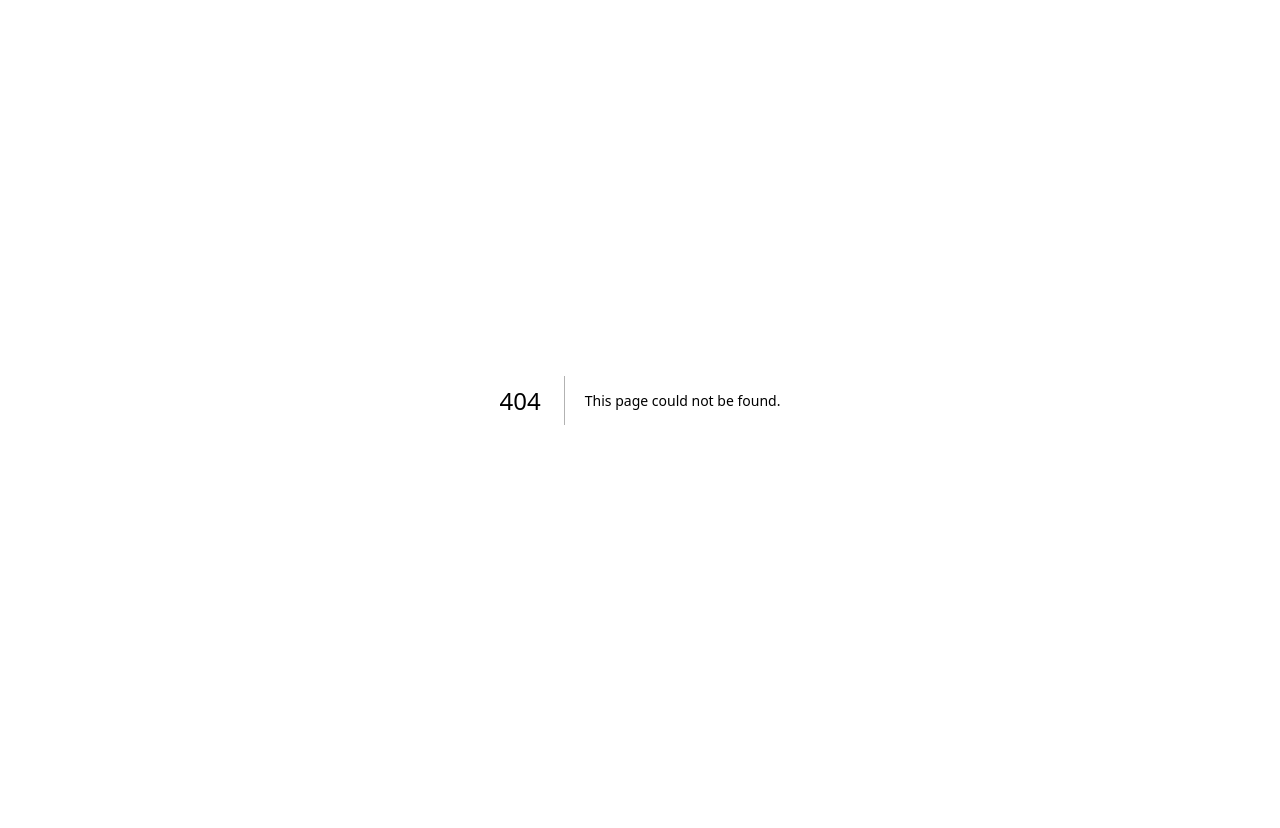
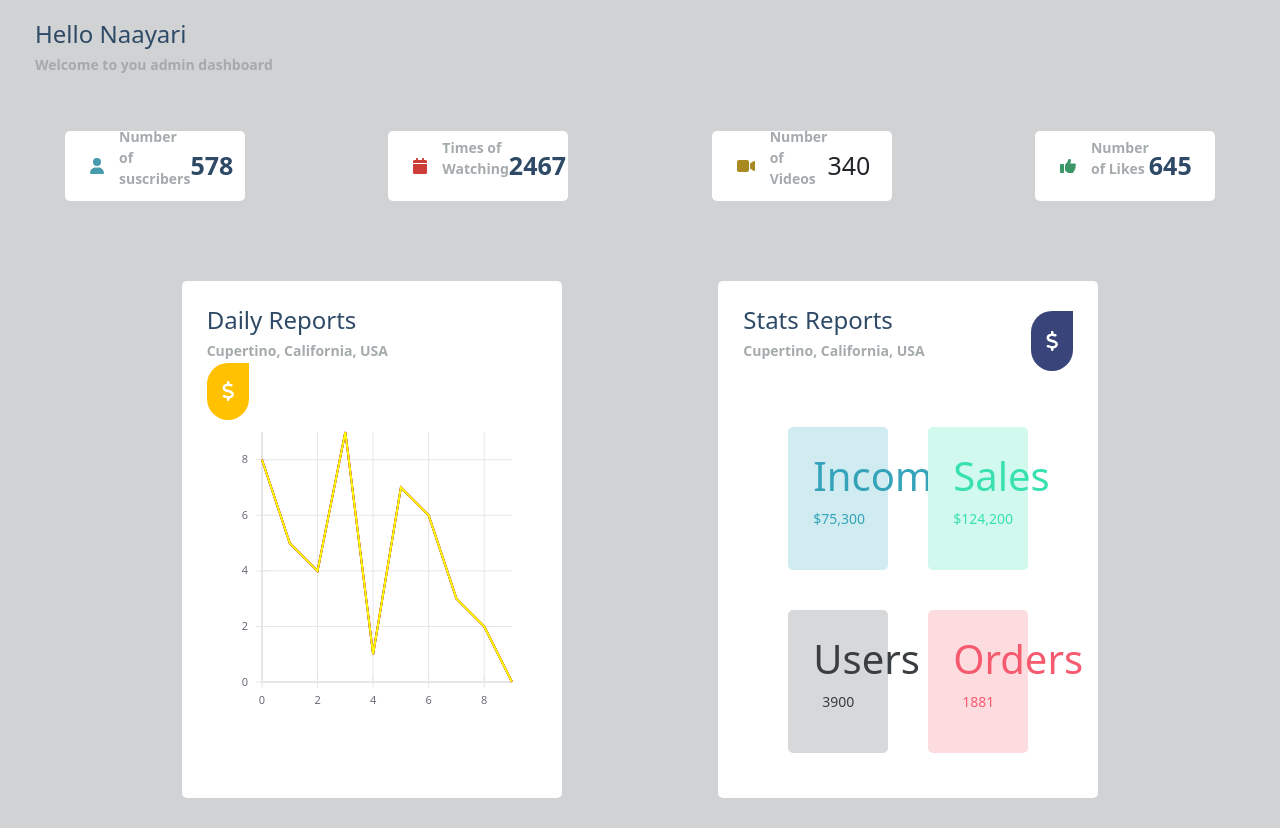
Before and after one commit to Bemazepedaib/-naayari-tours-frontEnd, a Next.js app: page /elements/AdminDashboard/Princ in a window 1280 px wide. Before the commit this address had no page. Before the commit the page ends 800 px from the top, so only its background shows below. Built offline with nearby package versions, Linux system fonts and the light colour scheme.

Commit message:
Added Princ View

```diff
--- a/package.json
+++ b/package.json
@@ -23,6 +23,7 @@
     "react": "18.2.0",
     "react-awesome-reveal": "^4.2.3",
     "react-bootstrap": "^2.7.2",
-    "react-dom": "18.2.0"
+    "react-dom": "18.2.0",
+    "react-vis": "^1.11.12"
   }
 }
--- /dev/null
+++ b/src/pages/elements/AdminDashboard/Chart.js
@@ -0,0 +1,35 @@
+import React from 'react'
+import '../../../../node_modules/react-vis/dist/style.css'
+import { XYPlot, LineSeries, XAxis, YAxis, VerticalGridLines, HorizontalGridLines } from 'react-vis'
+
+function Chart() {
+
+    const data =[
+        { x: 0, y: 8},
+        { x: 1, y: 5},
+        { x: 2, y: 4},
+        { x: 3, y: 9},
+        { x: 4, y: 1},
+        { x: 5, y: 7},
+        { x: 6, y: 6},
+        { x: 7, y: 3},
+        { x: 8, y: 2},
+        { x: 9, y: 0},
+    ]
+
+  return (
+    <div style={{marginTop:'15px'}}>
+        <XYPlot height={300} width={300}>
+            <VerticalGridLines/>
+            <HorizontalGridLines/>
+            <XAxis/>
+            <YAxis/>
+            <LineSeries data={data} color='red'/>
+            <LineSeries data={data} color='purple'/>
+            <LineSeries data={data} color='yellow'/>
+        </XYPlot>
+    </div>
+  )
+}
+
+export default Chart;
--- /dev/null
+++ b/src/pages/elements/AdminDashboard/Princ.js
@@ -0,0 +1,103 @@
+import React from 'react'
+import Styles from '../../../styles/elementStyles/Princ.module.css';
+import Chart from './Chart';
+import { FontAwesomeIcon } from '@fortawesome/react-fontawesome'
+import { faUser, faCalendar, faVideoCamera, faThumbsUp, faUsd } from '@fortawesome/free-solid-svg-icons'
+
+function Princ() {
+
+    const lonk = "https://drive.google.com/uc?export=view&id=";
+    const avatar = "1c0JUYO3Kta4vIAd3oTJfNwd4bXBKkzFJ";
+
+    return (
+        <main className={Styles.mainAdmin}>
+            <div className={Styles.mainContainerAdmin}>
+                <div className={Styles.mainTitleAdmin}>
+                    <div className={Styles.mainGreeting}>
+                        <h1>Hello Naayari</h1>
+                        <p>Welcome to you admin dashboard</p>
+                    </div>
+                </div>
+
+                <div className={Styles.mainCardsAdmin}>
+                    <div className={Styles.cardAdmin}>
+                        <i className={Styles.textLightblue}><FontAwesomeIcon icon={faUser} /></i>
+                        <div className={Styles.cardInner}>
+                            <p className={Styles.textPrimaryP}>Number of suscribers</p>
+                            <span className={`${Styles.fontBold} ${Styles.textTitle}`}>578</span>
+                        </div>
+                    </div>
+
+                    <div className={Styles.cardAdmin}>
+                        <i className={Styles.textRed}><FontAwesomeIcon icon={faCalendar} /></i>
+                        <div className={Styles.cardInner}>
+                            <p className={Styles.textPrimaryP}> Times of Watching</p>
+                            <span className={`${Styles.fontBold} ${Styles.textTitle}`}> 2467</span>
+                        </div>
+                    </div>
+
+                    <div className={Styles.cardAdmin}>
+                        <i className={Styles.textYellow}><FontAwesomeIcon icon={faVideoCamera} /></i>
+                        <div className={Styles.cardInner}>
+                            <p className={Styles.textPrimaryP}>Number of Videos</p>
+                            <span className={Styles.fontBoldTextTitle}>340</span>
+                        </div>
+                    </div>
+
+                    <div className={Styles.cardAdmin}>
+                        <i className={Styles.textGreen}><FontAwesomeIcon icon={faThumbsUp} /></i>
+                        <div className={Styles.cardInner}>
+                            <p className={Styles.textPrimaryP}>Number of Likes</p>
+                            <span className={`${Styles.fontBold} ${Styles.textTitle}`}>645</span>
+                        </div>
+                    </div>
+                </div>
+
+                <div className={Styles.charts}>
+                    <div className={Styles.chartsLeft}>
+                        <div className={Styles.chartsLeftTitle}>
+                            <div>
+                                <h1>Daily Reports</h1>
+                                <p >Cupertino, California, USA</p>
+                            </div>
+                            <i><FontAwesomeIcon icon={faUsd} /></i>
+                        </div>
+                        <div className={Styles.chartPrins}>
+                            <Chart />
+                        </div>
+                    </div>
+
+                    <div className={Styles.chartsRight}>
+                        <div className={Styles.chartsRightTitle}>
+                            <div>
+                                <h1>Stats Reports</h1>
+                                <p className={Styles.Stats}>Cupertino, California, USA</p>
+                            </div>
+                            <i><FontAwesomeIcon icon={faUsd} /></i>
+                        </div>
+                        <div className={Styles.chartsRightCards}>
+                            <div className={Styles.PrinsCard1}>
+                                <h1>Income</h1>
+                                <p className={Styles.PrinsIncome}>$75,300</p>
+                            </div>
+                            <div className={Styles.PrinsCard2}>
+                                <h1>Sales</h1>
+                                <p className={Styles.PrinsSales}>$124,200</p>
+                            </div>
+                            <div className={Styles.PrinsCard3}>
+                                <h1>Users</h1>
+                                <p className={Styles.PrinsUsers}>3900</p>
+                            </div>
+                            <div className={Styles.PrinsCard4}>
+                                <h1>Orders</h1>
+                                <p className={Styles.PrinsOrders}>1881</p>
+                            </div>
+                        </div>
+                    </div>
+                </div>
+            </div>
+        </main>
+    )
+}
+
+export default Princ;
--- a/src/pages/sites/Dashboard.js
+++ b/src/pages/sites/Dashboard.js
@@ -2,15 +2,19 @@
 import { React } from 'react'
 import NavbarAdmin from '../elements/AdminDashboard/NavbarAdmin';
 import SidebarAdmin from '../elements/AdminDashboard/SidebarAdmin';
+import Princ from '../elements/AdminDashboard/Princ';
+import Styles from '../../styles/Dashboard.module.css'
+
 
 
 function Dashboard() {
 
 
   return (
-    <div className='DashBoardContainer'>
+    <div className={Styles.DashBoardContainer}>
       <NavbarAdmin></NavbarAdmin>
       <SidebarAdmin></SidebarAdmin>
+      <Princ />
     </div>
   )
 }
--- /dev/null
+++ b/src/styles/elementStyles/Princ.module.css
@@ -0,0 +1,249 @@
+
+.textPrimaryP {
+    color: #a5aaad;
+    font-size: 14px;
+    font-weight: 700;
+}
+
+.fontBold {
+    font-weight: 700;
+}
+
+.textTitle{
+    color: #2e4a66;
+}
+
+.textLightblue{
+    color:#469cac;
+}
+
+.textRed{
+    color:#cc3d38;
+}
+
+.textYellow{
+    color:#a98921;
+}
+
+.textGreen{
+    color: #3b9668;;
+}
+
+.mainAdmin {
+    grid-column: span 3;
+    grid-column-start: 2;
+
+    background: #d0d2d3;
+    height: 100%;
+}
+
+.mainContainerAdmin {
+    padding: 20px 35px;
+}
+
+.mainTitleAdmin {
+    display: flex;
+    align-items: center;
+}
+
+.mainTitleAdmin>img {
+    max-height: 100px;
+    object-fit: contain;
+    margin-right: 20px;
+}
+
+.mainGreeting>h1 {
+    font-size: 24px;
+    color: #2e4a66;
+    margin-bottom: 5px;
+}
+
+.mainGreeting>p {
+    font-size: 14px;
+    font-weight: 700;
+    color: #a5aaad;
+}
+
+.mainCardsAdmin {
+    display: flex;
+    justify-content: space-between;
+    flex-wrap: wrap;
+    margin: 20px;
+}
+
+.cardAdmin {
+    margin: 20px 10px;
+    display: flex;
+    align-items: center;
+    width:180px;
+    height: 70px;
+    padding: 25px;
+    border-radius: 5px;
+    background: #ffffff;
+    box-shadow: 5px 5px 13px #ededed, -5px -5p 13px #ffffff;
+}
+
+.cardInner {
+    margin-left: 15px;
+    display: flex;
+    align-items: center;
+}
+
+.cardInner>span {
+    font-size: 25px;
+}
+
+.charts {
+    display: flex;
+    justify-content: center;
+    flex-wrap: wrap;
+    justify-content: space-evenly;
+    margin-top: 50px;
+}
+
+.chartsLeft {
+    margin: 10px;
+    width: 380px;
+    padding: 25px;
+    border-radius: 5px;
+    background: #ffffff;
+    box-shadow: 5px 5px 13px #ededed, -5px -5px 13ox #ffffff;
+}
+
+.chartPrins{
+    display: flex;
+    justify-content: center;
+}
+
+.chartsLeftTitle>div>h1 {
+    font-size: 24px;
+    color: #2e4a66;
+    margin-bottom: 5px;
+}
+
+.chartsLeftTitle>div>p {
+    font-size: 14px;
+    font-weight: 700;
+    color: #a5aaad;
+}
+
+.chartsLeftTitle>i {
+    color: #ffffff;
+    font-size: 20px;
+    background: #ffc100;
+    border-radius: 200px 0px 200px 200px;
+    -moz-border-radius: 200px 0px 200px 200px;
+    -webkit-border-radius: 200px 0px 200px 200px;
+    border: 0px solid #000000;
+    padding: 15px;
+}
+
+.chartsRight {
+    margin: 10px;
+    width: 380px;
+    padding: 25px;
+    border-radius: 5px;
+    background: #ffffff;
+}
+
+.chartsRightTitle {
+    display: flex;
+    align-items: center;
+    justify-content: space-between;
+}
+
+.chartsRightTitle>div>h1 {
+    font-size: 24px;
+    color: #2e4a66;
+    margin-bottom: 5px;
+}
+
+.chartsRightTitle>div>p {
+    font-size: 14px;
+    font-weight: 700;
+    color: #a5aaad;
+}
+
+.chartsRightTitle>i {
+    color: #ffffff;
+    font-size: 20px;
+    background: #39447a;
+    border-radius: 200px 0px 200px 200px;
+    border: 0px solid #000000;
+    padding: 15px;
+}
+
+.chartsRightCards {
+    display: flex;
+    justify-content: center;
+    flex-wrap: wrap;
+    margin-top: 30px;
+}
+
+.PrinsCard1 {
+
+    margin: 20px;
+    width: 100px;
+    background: #d1ecf1;
+    color: #35a4ba;
+    text-align: center;
+    padding: 25px;
+    border-radius: 5px;
+    font-size: 14px;
+}
+
+.PrinsCard2 {
+
+    margin: 20px;
+    width: 100px;
+    background: #d2f9ee;
+    color: #38e1b0;
+    text-align: center;
+    padding: 25px;
+    border-radius: 5px;
+    font-size: 14px;
+}
+
+.PrinsCard3 {
+
+    margin: 20px;
+    width: 100px;
+    background: #d6d8d9;
+    color: #3a3e41;
+    text-align: center;
+    padding: 25px;
+    border-radius: 5px;
+    font-size: 14px;
+}
+
+.PrinsCard4 {
+
+    margin: 20px;
+    width: 100px;
+    background: #fddcdf;
+    color: #f65a6f;
+    text-align: center;
+    padding: 25px;
+    border-radius: 5px;
+    font-size: 14px;
+}
+
+@media screen and(max-width: 920px) {
+    .mainAdmin {
+        display: block;
+        width: 0;
+    }
+
+    .mainCardsAdmin {
+        grid-template-columns: 1fr;
+        gap: 10px;
+        margin-bottom: 0;
+    }
+
+    .charts {
+        display: flex;
+        flex-wrap: wrap;
+        margin-top: 30px;
+    }
+
+}
--- a/src/styles/elementStyles/SidebarAdmin.module.css
+++ b/src/styles/elementStyles/SidebarAdmin.module.css
@@ -1,5 +1,5 @@
 #sidebarAdmin{
-    grid-column: 1/2;
+    grid-column-end: 3;
     grid-row-start:1 ;
     grid-row-end: 3;
     background: #121820;
```
Also changed, not shown: src/styles/Dashboard.module.css (added, +9 -0 lines), 1 other file (tests, documents, lock files or other folders).
